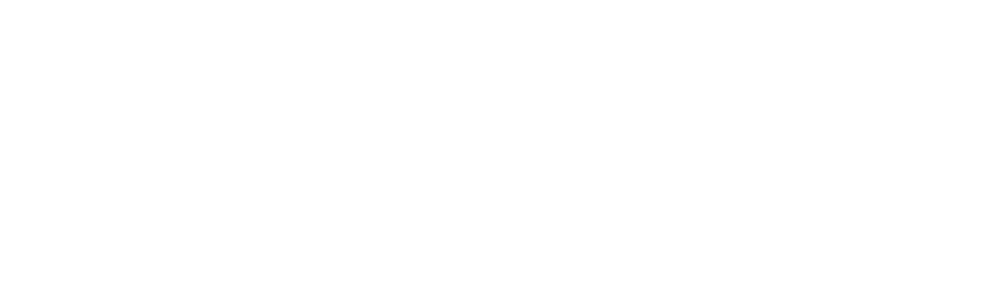
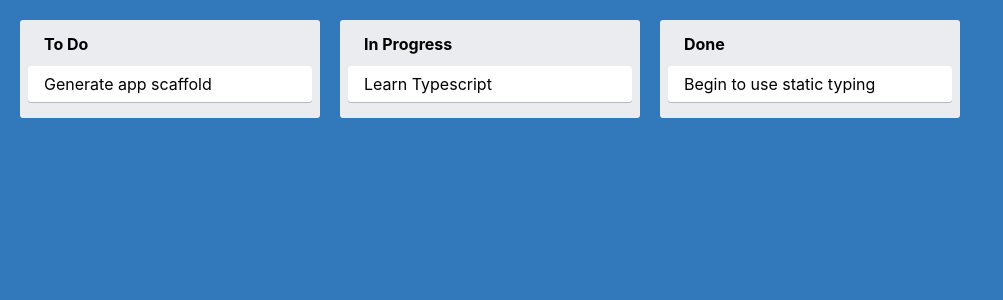
Before and after one commit to nick-nack-attack/trello-clone, a React (Create React App) app: page / in a window 1280 px wide. Shown: the top 300 px of the page, without its empty margins (0-1003 px from the left). Built offline with nearby package versions, Linux system fonts and the light colour scheme.

Commit message:
Columns and Cards added

```diff
--- a/src/App.tsx
+++ b/src/App.tsx
@@ -3,15 +3,25 @@
 
 //componnts
 import { AppContainer } from "./styles";
+import { Card } from "./Card";
+import { Column } from "./Column";
 
 // styling
 import './App.css';
 
 const App = () => {
   return (
-    <div className="App">
-
-    </div>
+    <AppContainer>
+      <Column text="To Do">
+        <Card text="Generate app scaffold"/>
+      </Column >
+      <Column text="In Progress">
+        <Card text="Learn Typescript"/>
+      </Column>
+      <Column text="Done">
+        <Card text="Begin to use static typing"/>
+      </Column>
+    </AppContainer>
   );
 }
 
--- /dev/null
+++ b/src/Card.tsx
@@ -0,0 +1,14 @@
+import React from "react";
+import { CardContainer } from "./styles";
+
+interface CardProps {
+    text?: string;
+};
+
+export const Card = ({ text }: CardProps) => {
+    return (
+        <CardContainer>
+            { text }
+        </CardContainer>
+    );
+};
--- /dev/null
+++ b/src/Column.tsx
@@ -0,0 +1,22 @@
+// component for columns
+import React from "react";
+// import styles
+import { ColumnContainer, ColumnTitle } from "./styles";
+
+interface ColumnProps {
+    text?: string;
+};
+
+export const Column = ({
+    text,
+    children
+}: React.PropsWithChildren<ColumnProps>) => {
+    return (
+        <ColumnContainer>
+            <ColumnTitle>
+                { text }
+            </ColumnTitle>
+                { children }
+        </ColumnContainer>
+    )
+};
--- a/src/index.tsx
+++ b/src/index.tsx
@@ -4,10 +4,8 @@
 import App from './App';
 
 ReactDOM.render(
-  <div className="styled">
     <React.StrictMode>
       <App />
-    </React.StrictMode>
-  </div>,
+    </React.StrictMode>,
   document.getElementById('root')
 );
--- a/src/styles.ts
+++ b/src/styles.ts
@@ -8,4 +8,29 @@
     height: 100%;
     padding: 20px;
     width: 100%;
-`
+`;
+
+export const CardContainer = styled.div`
+    background-color: #fff;
+    cursor: pointer;
+    margin-bottom: 0.5rem;
+    padding: 0.5rem 1rem;
+    max-width: 300px;
+    border-radius: 3px;
+    box-shadow: #091e4240 0px 1px 0px 0px;
+`;
+
+export const ColumnContainer = styled.div`
+    background-color: #ebecf0;
+    width: 300px;
+    min-height: 40px;
+    margin-right: 20px;
+    border-radius: 3px;
+    padding: 8px 8px;
+    flex-grow: 0;
+`;
+
+export const ColumnTitle = styled.div`
+    padding: 6px 16px 12px;
+    font-weight: bold;
+`;
```
